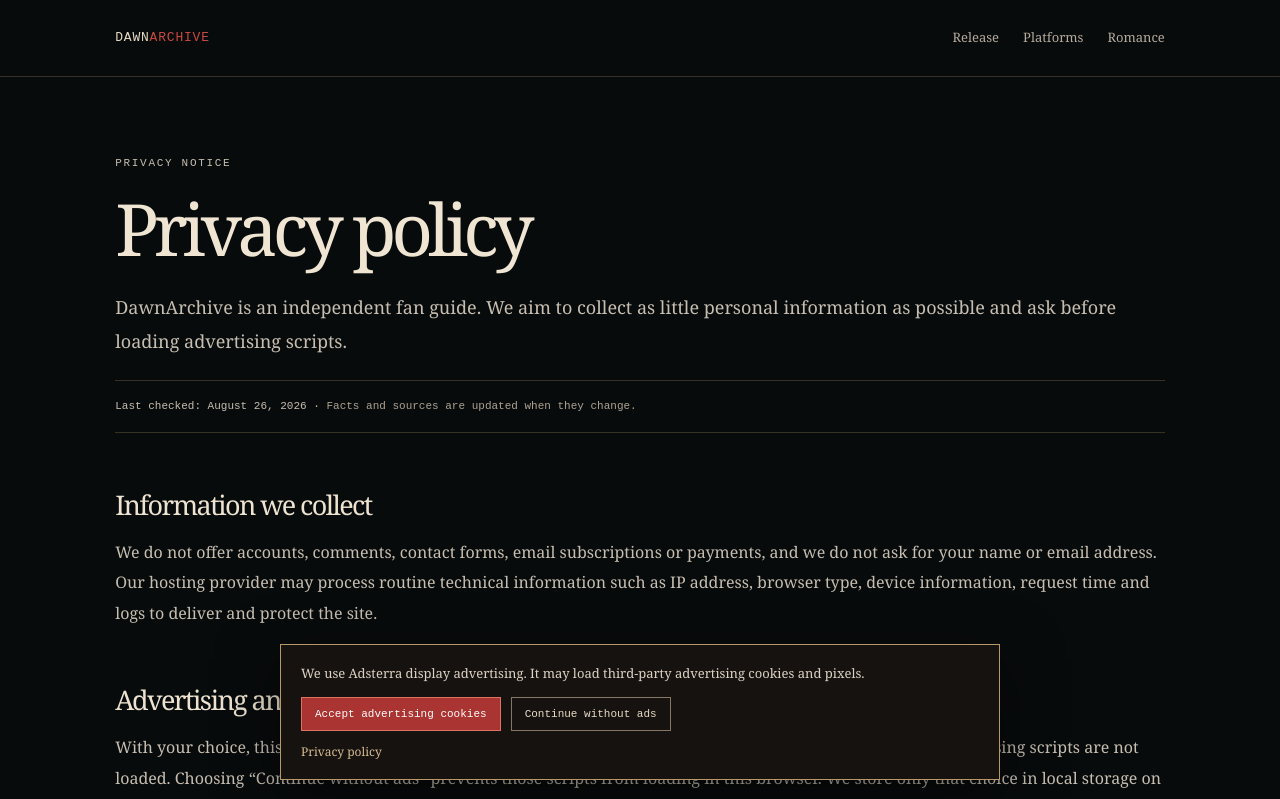
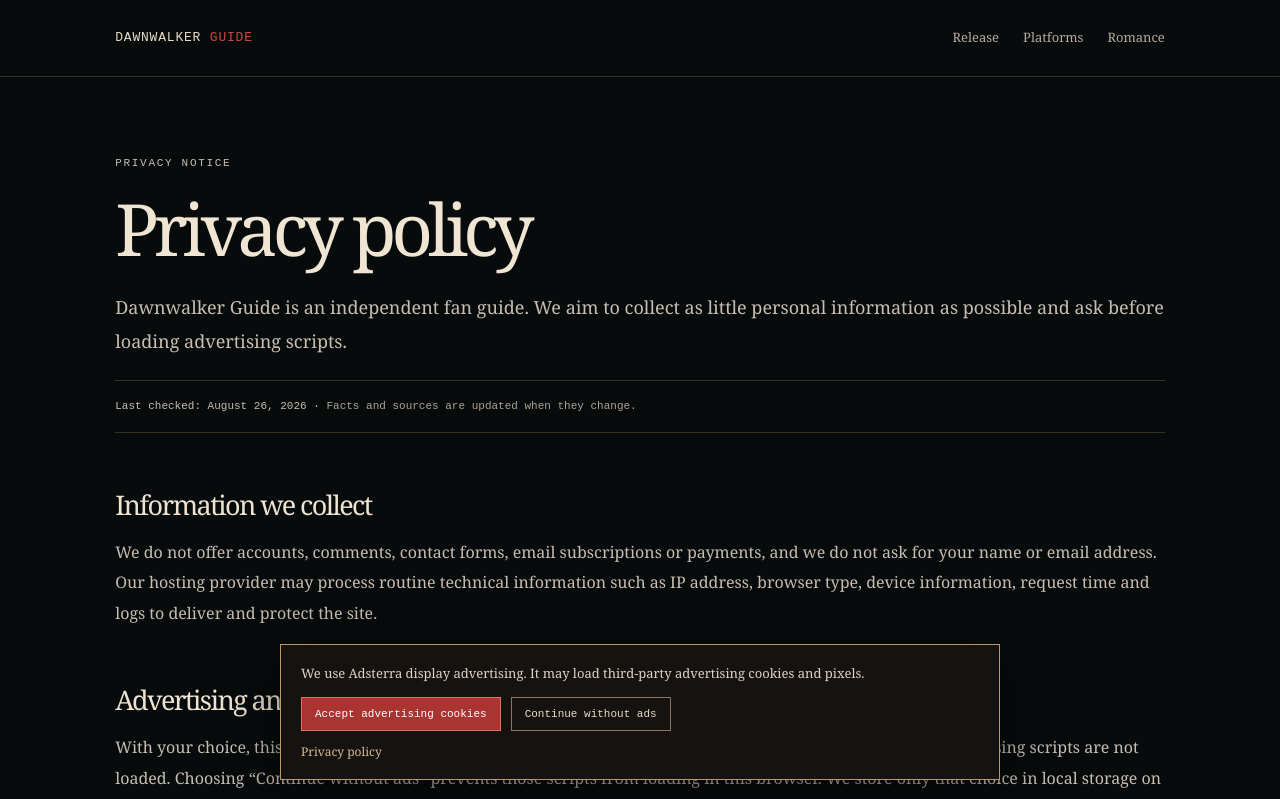
Before and after one commit to wencun/dawnwalker.cc, a Next.js app: page /privacy in a window 1280 px wide. Shown: the top 799 px of the page. Built offline with nearby package versions, Linux system fonts and the light colour scheme.

Commit message:
Rename site to Dawnwalker Guide

```diff
--- a/app/guide-page.tsx
+++ b/app/guide-page.tsx
@@ -7,7 +7,7 @@ export function guideMetadata(title: string, description: string, path: string,
   return { title: { absolute: title }, description, keywords, alternates: { canonical: path }, openGraph: { title, description, url: path, images: ["/og.png"] }, twitter: { card: "summary_large_image", title, description, images: ["/og.png"] } };
 }
 export function GuidePage({ eyebrow, title, dek, checked, sections, sources }: { eyebrow: string; title: string; dek: string; checked: string; sections: GuideSection[]; sources: { label: string; href: string }[] }) {
-  const schema = { "@context": "https://schema.org", "@type": "Article", headline: title, description: dek, dateModified: checked, author: { "@type": "Organization", name: "DawnArchive" } };
+  const schema = { "@context": "https://schema.org", "@type": "Article", headline: title, description: dek, dateModified: checked, author: { "@type": "Organization", name: "Dawnwalker Guide" } };
   const middleIndex = Math.max(0, Math.ceil(sections.length / 2) - 1);
-  return <main className="doc-shell"><nav className="doc-nav"><a className="brand" href="/">DAWN<span>ARCHIVE</span></a><div><a href="/release-date">Release</a><a href="/platforms">Platforms</a><a href="/romance">Romance</a></div></nav><article className="doc"><p className="eyebrow">{eyebrow}</p><h1>{title}</h1><p className="doc-dek">{dek}</p><p className="checked">Last checked: {checked} · <span>Facts and sources are updated when they change.</span></p>{sections.map((section, index) => <Fragment key={section.title}><section><h2>{section.title}</h2>{section.body}</section>{index === middleIndex && <MiddleAd />}</Fragment>)}<section><h2>Sources</h2><ul className="sources">{sources.map((source) => <li key={source.href}><a href={source.href} target="_blank" rel="noreferrer">{source.label} ↗</a></li>)}</ul></section></article><footer><a className="brand" href="/">Dawn<span>Archive</span></a><p>Unofficial fan guide. <a href="/privacy">Privacy</a> · <a href="https://github.com/wencun/dawnwalker.cc/issues" target="_blank" rel="noreferrer">Corrections & feedback</a></p></footer><script type="application/ld+json" dangerouslySetInnerHTML={{ __html: JSON.stringify(schema) }} /></main>;
+  return <main className="doc-shell"><nav className="doc-nav"><a className="brand" href="/">DAWNWALKER <span>GUIDE</span></a><div><a href="/release-date">Release</a><a href="/platforms">Platforms</a><a href="/romance">Romance</a></div></nav><article className="doc"><p className="eyebrow">{eyebrow}</p><h1>{title}</h1><p className="doc-dek">{dek}</p><p className="checked">Last checked: {checked} · <span>Facts and sources are updated when they change.</span></p>{sections.map((section, index) => <Fragment key={section.title}><section><h2>{section.title}</h2>{section.body}</section>{index === middleIndex && <MiddleAd />}</Fragment>)}<section><h2>Sources</h2><ul className="sources">{sources.map((source) => <li key={source.href}><a href={source.href} target="_blank" rel="noreferrer">{source.label} ↗</a></li>)}</ul></section></article><footer><a className="brand" href="/">Dawnwalker <span>Guide</span></a><p>Unofficial fan guide. <a href="/privacy">Privacy</a> · <a href="https://github.com/wencun/dawnwalker.cc/issues" target="_blank" rel="noreferrer">Corrections & feedback</a></p></footer><script type="application/ld+json" dangerouslySetInnerHTML={{ __html: JSON.stringify(schema) }} /></main>;
 }
--- a/app/layout.tsx
+++ b/app/layout.tsx
@@ -5,17 +5,17 @@ import { TopAd } from "./ad-slot";
 
 export const metadata: Metadata = {
   metadataBase: new URL("https://www.dawnwalker.cc"),
-  title: { default: "The Blood of Dawnwalker Guide & Release Date", template: "%s | DawnArchive" },
+  title: { default: "The Blood of Dawnwalker Guide & Release Date", template: "%s | Dawnwalker Guide" },
   description: "Independent, spoiler-aware guides for The Blood of Dawnwalker: release date, PC, PS5 and Xbox platforms, builds, choices and verified launch updates.",
   keywords: ["The Blood of Dawnwalker", "Blood of Dawnwalker release date", "The Blood of Dawnwalker guide", "Blood of Dawnwalker PS5", "Blood of Dawnwalker Xbox", "Blood of Dawnwalker PC"],
   alternates: { canonical: "/" },
-  openGraph: { type: "website", siteName: "DawnArchive", locale: "en_US", title: "The Blood of Dawnwalker Guides, Release Date & Platforms", description: "Spoiler-aware, verified guides and launch updates.", images: ["/og.png"] },
-  twitter: { card: "summary_large_image", title: "The Blood of Dawnwalker Guides | DawnArchive", description: "Release, platforms and verified player guides.", images: ["/og.png"] },
+  openGraph: { type: "website", siteName: "Dawnwalker Guide", locale: "en_US", title: "The Blood of Dawnwalker Guides, Release Date & Platforms", description: "Spoiler-aware, verified guides and launch updates.", images: ["/og.png"] },
+  twitter: { card: "summary_large_image", title: "The Blood of Dawnwalker Guides | Dawnwalker Guide", description: "Release, platforms and verified player guides.", images: ["/og.png"] },
   robots: { index: true, follow: true, googleBot: { index: true, follow: true, "max-image-preview": "large", "max-snippet": -1, "max-video-preview": -1 } },
   icons: { icon: "/favicon.svg", shortcut: "/favicon.svg" },
 };
 
 export default function RootLayout({ children }: Readonly<{ children: React.ReactNode }>) {
-  const siteSchema = { "@context": "https://schema.org", "@type": "WebSite", name: "DawnArchive", url: "https://www.dawnwalker.cc/", inLanguage: "en", description: "Independent guides for The Blood of Dawnwalker" };
+  const siteSchema = { "@context": "https://schema.org", "@type": "WebSite", name: "Dawnwalker Guide", url: "https://www.dawnwalker.cc/", inLanguage: "en", description: "Independent guides for The Blood of Dawnwalker" };
   return <html lang="en"><body><script type="application/ld+json" dangerouslySetInnerHTML={{ __html: JSON.stringify(siteSchema) }} /><AdConsentProvider><TopAd />{children}</AdConsentProvider></body></html>;
 }
--- a/app/page.tsx
+++ b/app/page.tsx
@@ -10,7 +10,7 @@ const cards = [
 ];
 
 export default function Home() {
-  return <main><nav className="nav"><a className="brand" href="/">DAWN<span>ARCHIVE</span><small>INDEPENDENT FIELD GUIDE</small></a><div className="links"><a href="/release-times">Release times</a><a href="/can-i-run">Can I run it?</a><a href="/console-performance">Performance</a><a href="/editions">Editions</a><a href="/time-system">Time system</a><a href="/known-issues">Issue tracker</a></div></nav>
+  return <main><nav className="nav"><a className="brand" href="/">DAWNWALKER <span>GUIDE</span><small>UNOFFICIAL FAN GUIDE</small></a><div className="links"><a href="/release-times">Release times</a><a href="/can-i-run">Can I run it?</a><a href="/console-performance">Performance</a><a href="/editions">Editions</a><a href="/time-system">Time system</a><a href="/known-issues">Issue tracker</a></div></nav>
     <section className="hero" id="top"><div className="hero-art" aria-hidden="true"><img src="/dawnwalker-hero.jpg" alt="" /></div><div className="hero-copy"><p className="eyebrow">THE BLOOD OF DAWNWALKER · INDEPENDENT GUIDE</p><p className="hero-kicker">VERIFIED FACTS · SPOILER-AWARE HELP</p><h1>Your guide to <em>surviving the dawn.</em></h1><p className="lead">Release information, platform answers and player-first guides for Rebel Wolves&apos; dark-fantasy action RPG—clearly marked as official, verified, or still unconfirmed.</p><div className="hero-actions"><a className="primary" href="/release-date">Release date & times</a><a className="secondary" href="#launch">Launch help desk</a></div></div><aside className="clock-card"><p>GLOBAL RELEASE</p><div className="day">SEP <span>03</span></div><div className="bar"><i /></div><small>2026 · PC, PlayStation 5<br />Xbox Series X|S</small></aside></section>
     <section className="signal"><span>✦ LAUNCH STATUS</span><p>Release is confirmed for September 3, 2026. We update facts with dated official sources and label community reports before they become advice.</p><a href="/release-date">Check the release guide →</a></section>
     <section className="section intro"><div><p className="eyebrow">USEFUL, NOT NOISY</p><h2>Answers for the moment you need them.</h2></div><div className="intro-copy"><p>We build pages around a player&apos;s question—not a list of duplicate keywords. Every guide names its evidence, date checked and spoiler level.</p><span>OFFICIAL · VERIFIED · COMMUNITY REPORT</span></div></section>
--- a/app/privacy/page.tsx
+++ b/app/privacy/page.tsx
@@ -1,12 +1,12 @@
 import { guideMetadata, GuidePage } from "../guide-page";
 
-export const metadata = guideMetadata("Privacy Policy", "DawnArchive privacy policy for its independent The Blood of Dawnwalker guide and Adsterra display advertising.", "/privacy", ["DawnArchive privacy policy", "DawnArchive advertising cookies"]);
+export const metadata = guideMetadata("Privacy Policy", "Dawnwalker Guide privacy policy for its independent The Blood of Dawnwalker guide and Adsterra display advertising.", "/privacy", ["Dawnwalker Guide privacy policy", "Dawnwalker Guide advertising cookies"]);
 
 export default function PrivacyPage() {
   return <GuidePage
     eyebrow="PRIVACY NOTICE"
     title="Privacy policy"
-    dek="DawnArchive is an independent fan guide. We aim to collect as little personal information as possible and ask before loading advertising scripts."
+    dek="Dawnwalker Guide is an independent fan guide. We aim to collect as little personal information as possible and ask before loading advertising scripts."
     checked="August 26, 2026"
     sources={[{ label: "Adsterra cookie policy", href: "https://adsterra.com/cookies/" }]}
     sections={[
```
